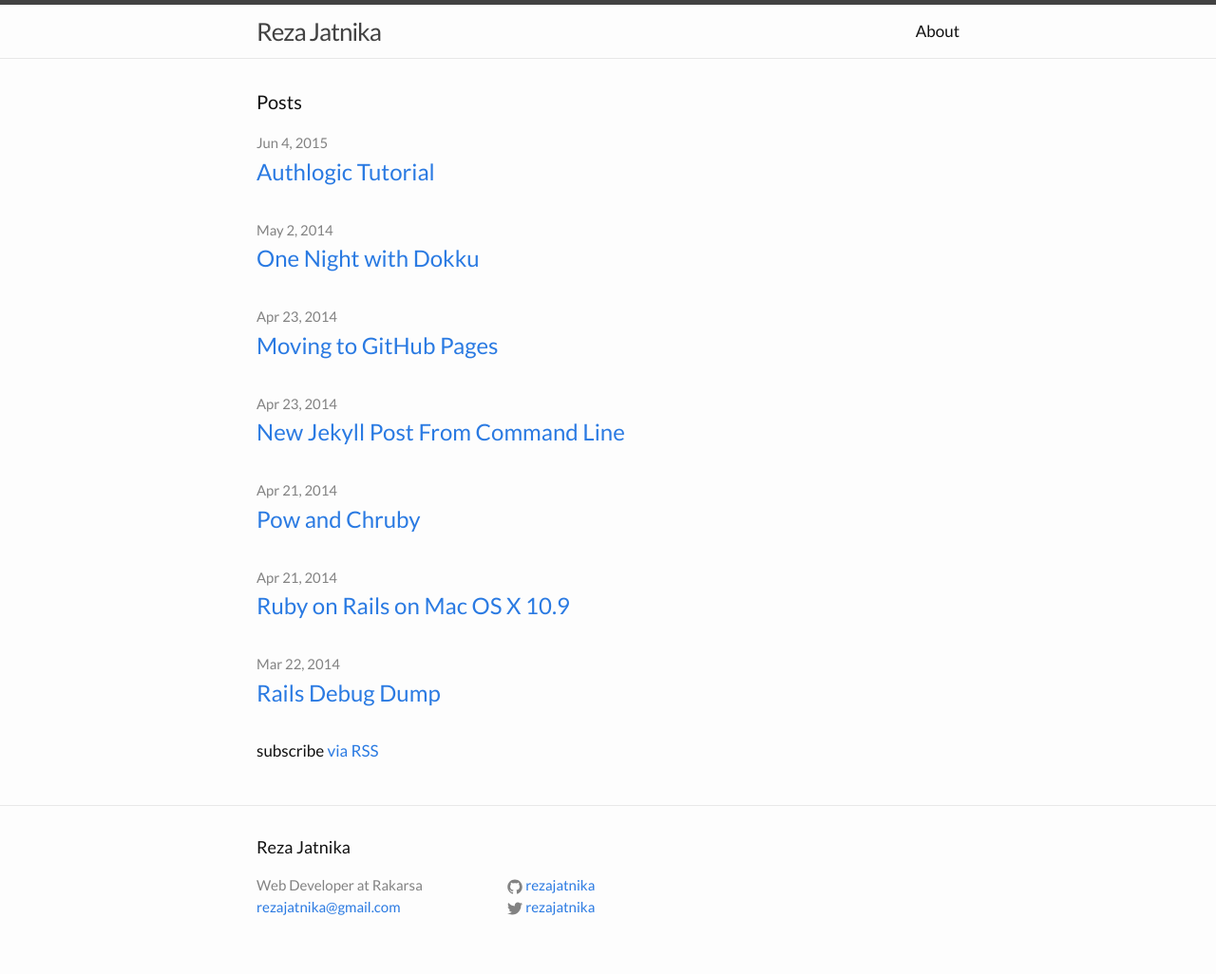
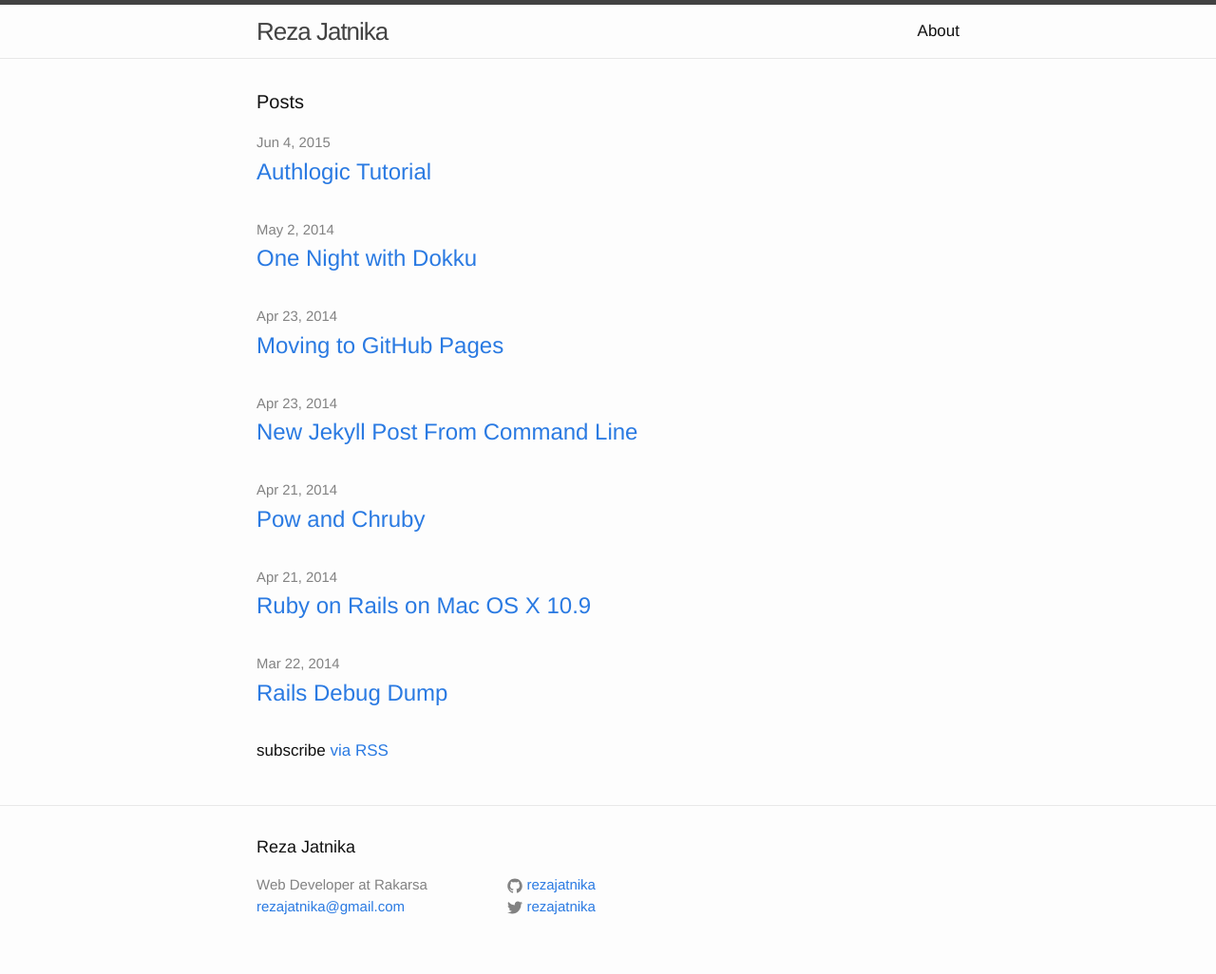
Before and after one commit to rezajatnika/rezajatnika.github.io, a Jekyll site: the page built from index.html, in a window 1280 px wide. Shown: the whole page at 95% size. Built offline with Jekyll 4.4.1, drawn with Linux system fonts in a browser that asks for light colours; Markdown is read by kramdown in place of the engine named in the settings.

Commit message:
Update main.scss

```diff
--- a/css/main.scss
+++ b/css/main.scss
@@ -7,11 +7,10 @@
  * Fonts
  */
 
-@import url(https://fonts.googleapis.com/css?family=Lato:400,700,400italic);
 @import url(https://fonts.googleapis.com/css?family=Fira+Mono:400,700);
 
 // Our variables
-$base-font-family: Lato, Helvetica, Arial, sans-serif;
+$base-font-family: Helvetica, Arial, sans-serif;
 $base-font-size:   17px;
 $small-font-size:  $base-font-size * 0.875;
 $base-line-height: 1.5;
```
